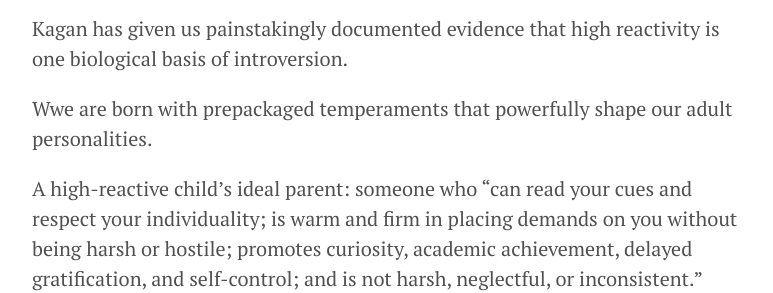
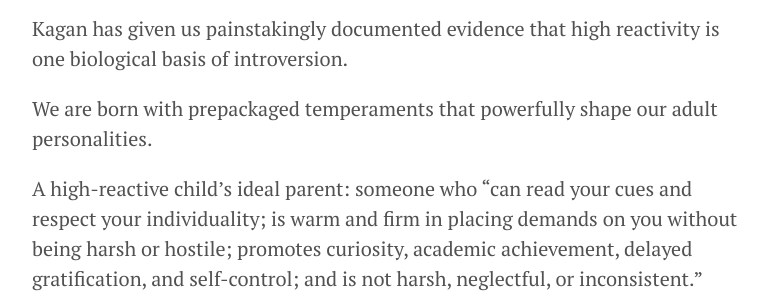
Before and after one commit to alamgirqazi/blog, a Jekyll site: the page built from _posts/2017-07-21-Quiet.md, in a window 1280 px wide and 900 px high, scrolled down 2046 px. Shown: the part 165-458 px from the top of the window, without its empty margins (248-1021 px from the left). Built offline with Jekyll 4.4.1, drawn with Linux system fonts in a browser that asks for light colours.

Commit message:
minor typo fixes

```diff
--- a/_posts/2017-07-21-Quiet.md
+++ b/_posts/2017-07-21-Quiet.md
@@ -12,7 +12,7 @@ permalink: Quiet
 
 #### Reading Notes:
 
-We’re told that to be great is to be bold, to be happy is to be sociable. We see ourselves as a nation of extroverts—which means that we’ve lost sight of who we really are.
+  We’re told that to be great is to be bold, to be happy is to be sociable. We see ourselves as a nation of extroverts—which means that we’ve lost sight of who we really are.
 
 Introverts, in contrast, may have strong social skills and enjoy parties and business meetings, but after a while wish they were home in their pajamas. They prefer to devote their social energies to close friends, colleagues, and family. They listen more than they talk, think before they speak, and often feel as if they express themselves better in writing than in conversation. They tend to dislike conflict. Many have a horror of small talk, but enjoy deep discussions.
 
@@ -37,7 +37,7 @@ Psychologists usually offer three explanations for the failure of group brainsto
 
 Kagan has given us painstakingly documented evidence that high reactivity is one biological basis of introversion.
 
-Wwe are born with prepackaged temperaments that powerfully shape our adult personalities.
+We are born with prepackaged temperaments that powerfully shape our adult personalities.
 
  A high-reactive child’s ideal parent: someone who “can read your cues and respect your individuality; is warm and firm in placing demands on you without being harsh or hostile; promotes curiosity, academic achievement, delayed gratification, and self-control; and is not harsh, neglectful, or inconsistent.”
 
--- a/notes.txt
+++ b/notes.txt
@@ -5,3 +5,5 @@ jekyll build
 jekyll serve
 
 pictures size 192 x 291 (use http://imageresize.org/)
+
+double tab in markdown
```
Also changed, not shown: _posts/2017-09-09-TheProphet.md (line endings or trailing spaces).
